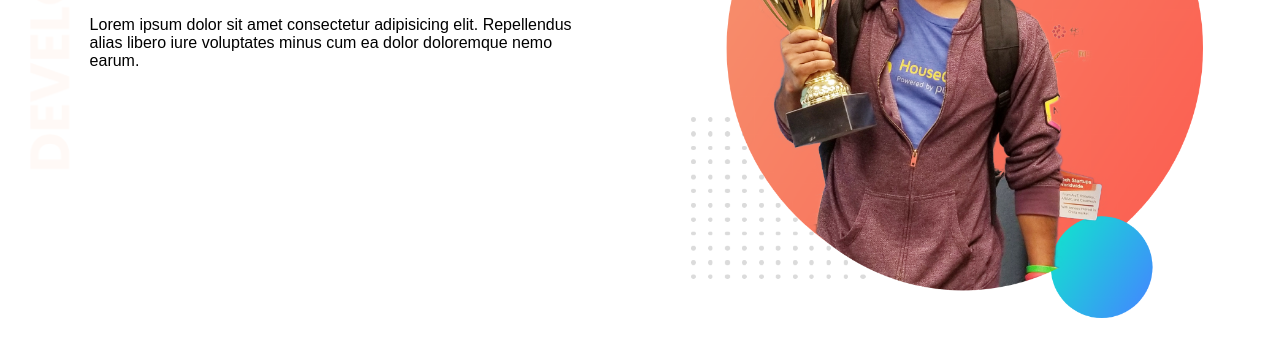
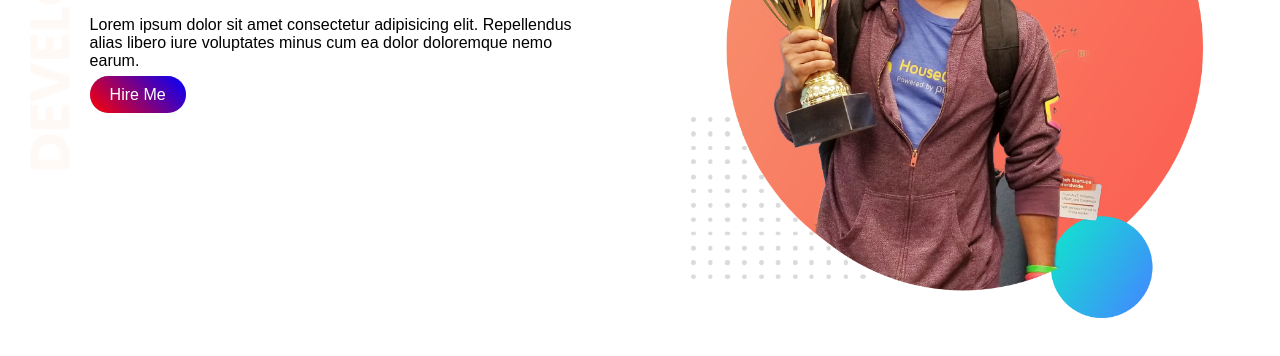
Before and after one commit to Mahin-GitHub/web-portfolio, a plain HTML site: page index.html in a window 1280 px wide. Shown: the part 190-546 px from the top of the page. Drawn offline with Linux system fonts and the light colour scheme.

Commit message:
added hire button

```diff
--- a/index.html
+++ b/index.html
@@ -6,7 +6,7 @@
     <meta name="viewport" content="width=device-width, initial-scale=1.0">
     <link rel="preconnect" href="https://fonts.googleapis.com">
     <link rel="stylesheet" href="style.css">
-    <title>Document</title>
+    <title>Web Portfolio</title>
 
 </head>
 <body>
@@ -16,6 +16,8 @@
     <h2><span class="second_heading">MD. MIRAJ HOSSEN MAHIN</span> </h2>
     <h3>World Calss Professional Web Developer</h3>
     <p>Lorem ipsum dolor sit amet consectetur adipisicing elit. Repellendus alias libero iure voluptates minus cum ea dolor doloremque nemo earum.</p>
+
+    <a class="link-button" href="#" >Hire Me</a>
         </div>
         <div class="half-width">
             <img src="images/jhankar.png" alt="jhankar">
--- a/style.css
+++ b/style.css
@@ -31,3 +31,12 @@ h1{
 section{
     height: 500px;
 }
+
+.link-button{
+    text-decoration: none;
+    padding: 10px 20px;
+    background-image: linear-gradient(45deg,red,blue);
+    background-color: rgb(169, 169, 226);
+    border-radius: 50px;
+    color: white;
+}
```
